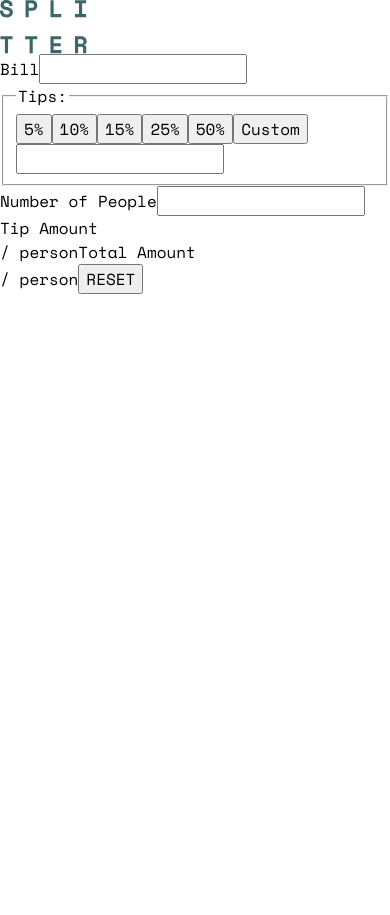
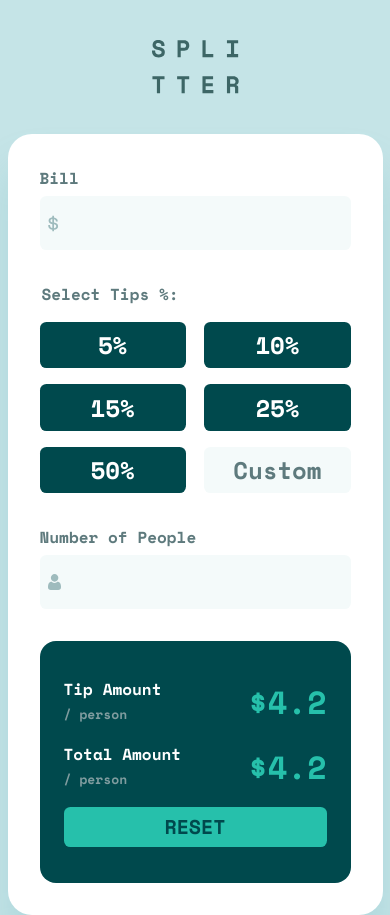
Before and after one commit to namlh023/tip-calculator-react, a React (Create React App) app: page / in a window 390 px wide. Before the commit the page ends 844 px from the top, so only its background shows below. Built offline with nearby package versions, Linux system fonts and the light colour scheme.

Commit message:
Update UI for mobile

```diff
--- a/package.json
+++ b/package.json
@@ -8,6 +8,7 @@
     "@testing-library/user-event": "^13.5.0",
     "react": "^17.0.2",
     "react-dom": "^17.0.2",
+    "react-hook-form": "^7.25.1",
     "react-scripts": "5.0.0",
     "sass": "^1.49.0",
     "web-vitals": "^2.1.4"
--- a/src/App.js
+++ b/src/App.js
@@ -1,50 +1,110 @@
 import "./assets/scss/main.scss";
 import logo from "./assets/images/logo.svg";
+import icon_dollar from "./assets/images/icon-dollar.svg";
+import icon_person from "./assets/images/icon-person.svg";
 
 function App() {
   return (
-    <>
+    <div className="container">
       <header className="header">
         <img src={logo} alt="SPLITTER calculator" />
       </header>
+
       <main className="main">
         <form className="form">
-          <label for="bill">Bill</label>
-          <input type="number" id="bill" name="bill" />
+          <label className="text" for="bill">
+            Bill
+          </label>
+          <div className="input-wrapper d-flex">
+            <img src={icon_dollar} alt="" aria-hidden="true" />
+            <input
+              className="text--extra-large text--cyan"
+              type="number"
+              id="bill"
+              name="bill"
+            />
+          </div>
           <fieldset>
-            <legend>Tips:</legend>
-            <input type="button" value="5%" />
-            <input type="button" value="10%" />
-            <input type="button" value="15%" />
-            <input type="button" value="25%" />
-            <input type="button" value="50%" />
-            <input type="button" value="Custom" />
-            <input type="number" />
+            <legend className="text">Select Tips %:</legend>
+            <input
+              className="text text--extra-large text--white"
+              type="button"
+              value="5%"
+            />
+            <input
+              className="text text--extra-large text--white"
+              type="button"
+              value="10%"
+            />
+            <input
+              className="text text--extra-large text--white"
+              type="button"
+              value="15%"
+            />
+            <input
+              className="text text--extra-large text--white"
+              type="button"
+              value="25%"
+            />
+            <input
+              className="text text--extra-large text--white"
+              type="button"
+              value="50%"
+            />
+            <input
+              className="text text--extra-large text--white input-custom"
+              type="button"
+              value="Custom"
+            />
+            <input
+              type="number"
+              className="text text--cyan text--extra-large"
+            />
           </fieldset>
-          <label for="people">Number of People</label>
-          <input type="number" id="people" />
-          <div class="output-wrapper">
-            <lable for="tip-output">
-              Tip Amount <br /> / person
+          <label className="text" for="people">
+            Number of People
+          </label>
+          <div className="input-wrapper d-flex ">
+            <img src={icon_person} alt="" aria-hidden="true" />
+            <input
+              className="text--extra-large text--cyan"
+              type="number"
+              id="people"
+            />
+          </div>
+          <div className="output-wrapper">
+            <lable className="text text--white" for="tip-output">
+              Tip Amount <br /> <small className="text--small">/ person</small>
             </lable>
             <output
+              className="text--xxl text--cyan-1"
               id="tip-output"
               name="tip-output"
               for="bill people"
-            ></output>
-            <lable for="total-output">
-              Total Amount <br /> / person
+            >
+              $4.2
+            </output>
+            <lable className="text text--white" for="total-output">
+              Total Amount <br />{" "}
+              <small className="text--small">/ person</small>
             </lable>
             <output
+              className="text--xxl text--cyan-1"
               id="total-output"
               name="total-output"
               for="bill people"
-            ></output>
-            <input type="reset" value="RESET" />
+            >
+              $4.2
+            </output>
+            <input
+              className="text--cyan text--large"
+              type="reset"
+              value="RESET"
+            />
           </div>
         </form>
       </main>
-    </>
+    </div>
   );
 }
 
--- a/src/assets/scss/base/_global.scss
+++ b/src/assets/scss/base/_global.scss
@@ -1,3 +1,203 @@
 @use "./font";
 @use "./reset";
 @use "./root";
+
+/*
+    LAYOUT
+*/
+
+body {
+  font-family: var(--ff-primary);
+  background-color: var(--clr-cyan-5);
+  line-height: var(--lh-primary);
+}
+
+label {
+  display: inline-block;
+  padding-bottom: 0.375rem;
+}
+
+legend {
+  padding-bottom: 1rem;
+}
+
+fieldset {
+  border: 0;
+  padding: 0;
+  margin: 0;
+}
+
+.container {
+  max-width: var(--main-width);
+  margin: auto;
+}
+
+/*
+    COMMON
+*/
+
+/* Chrome, Safari, Edge, Opera */
+input::-webkit-outer-spin-button,
+input::-webkit-inner-spin-button {
+  -webkit-appearance: none;
+  margin: 0;
+}
+
+/* Firefox */
+input[type="number"] {
+  -moz-appearance: textfield;
+}
+
+.d-flex {
+  display: flex;
+  justify-content: space-between;
+  align-items: center;
+}
+
+.text {
+  font-weight: var(--fw-700);
+  font-size: var(--fs-md);
+  color: var(--clr-cyan-3);
+
+  &--white {
+    color: var(--clr-white);
+  }
+
+  &--small {
+    font-size: var(--fs-sm);
+    color: var(--clr-cyan-4);
+  }
+
+  &--extra-large {
+    font-size: var(--fs-xl);
+    font-weight: var(--fw-700);
+  }
+
+  &--large {
+    font-size: var(--fs-lg);
+    font-weight: var(--fw-700);
+  }
+
+  &--cyan {
+    color: var(--clr-cyan-2);
+  }
+
+  &--cyan-1 {
+    color: var(--clr-cyan);
+  }
+
+  &--xxl {
+    font-size: var(--fs-xxl);
+    font-weight: var(--fw-700);
+  }
+}
+
+.input-wrapper {
+  background-color: var(--clr-cyan-6);
+  border-radius: var(--br-primary);
+  padding: var(--input-padding);
+  margin-bottom: var(--input-margin);
+
+  &:focus-within {
+    outline: 0.1rem solid var(--clr-cyan);
+  }
+
+  input {
+    border: 0;
+    outline: 0;
+    background-color: transparent;
+    text-align: right;
+
+    width: 100%;
+  }
+}
+
+/*
+    COMPONENTS
+*/
+
+.header {
+  margin: auto;
+  width: var(--header-width);
+  padding: var(--header-padding) 0;
+}
+
+.main {
+  background-color: var(--clr-white);
+  box-shadow: 0 2rem 2.5rem rgba(79, 166, 175, 0.200735);
+  border-radius: 1.5rem;
+  padding: var(--main-padding);
+}
+
+.output-wrapper {
+  background-color: var(--clr-cyan-2);
+}
+
+fieldset {
+  margin-bottom: var(--input-margin);
+
+  display: flex;
+  justify-content: space-between;
+  flex-wrap: wrap;
+  gap: 1rem;
+
+  .input-custom {
+    background-color: var(--clr-cyan-6) !important;
+    color: var(--clr-cyan-3);
+  }
+
+  input[type="number"] {
+    display: none;
+
+    background-color: var(--clr-cyan-6);
+    border: 0;
+    border-radius: var(--br-primary);
+    padding: var(--input-padding);
+    outline: 0.1rem solid var(--clr-cyan);
+
+    width: 45%;
+    text-align: right;
+
+    &:focus {
+      outline: 0.15rem solid var(--clr-cyan);
+    }
+  }
+
+  input[type="button"] {
+    width: 47%;
+    padding: 0.7rem 0.5rem;
+    border: 0;
+    border-radius: var(--br-primary);
+    cursor: pointer;
+
+    background-color: var(--clr-cyan-2);
+  }
+}
+
+.output-wrapper {
+  display: flex;
+  justify-content: space-between;
+  align-items: center;
+  flex-wrap: wrap;
+  gap: 1rem;
+
+  padding: 2.25rem 1.5rem;
+  border-radius: 1rem;
+
+  output {
+    text-align: right;
+  }
+
+  & > * {
+    width: 45%;
+  }
+
+  input[type="reset"] {
+    width: 100%;
+    padding: var(--input-padding);
+
+    background-color: var(--clr-cyan);
+    border: 0;
+    border-radius: var(--br-primary);
+  }
+}
--- a/src/assets/scss/base/_root.scss
+++ b/src/assets/scss/base/_root.scss
@@ -8,4 +8,35 @@
   --clr-white: hsl(0, 0%, 100%);
 
   --ff-primary: "Space Mono", monospace;
+
+  --fw-400: 400;
+  --fw-500: 500;
+  --fw-700: 700;
+
+  --header-width: 5.4375rem;
+  --header-padding: 2.5rem;
+  --main-padding: 2rem;
+  --input-padding: 0.5rem;
+  --input-margin: 2rem;
+
+  --fs-sm: 0.8125rem;
+  --fs-md: 1rem;
+  --fs-lg: 1.25rem;
+  --fs-xl: 1.5rem;
+  --fs-xxl: 2rem;
+
+  --lh-primary: 1.5em;
+
+  --br-primary: 0.4rem;
+
+  --main-width: 23.4375rem;
+
+  @media (min-width: 90em) {
+    --header-padding: 5rem;
+    --input-margin: 2.5rem;
+
+    --fs-xxl: 3rem;
+
+    --main-width: 57.5rem;
+  }
 }
```
Also changed, not shown: src/assets/css/main.css (added), 1 other file (tests, documents, lock files or other folders).
